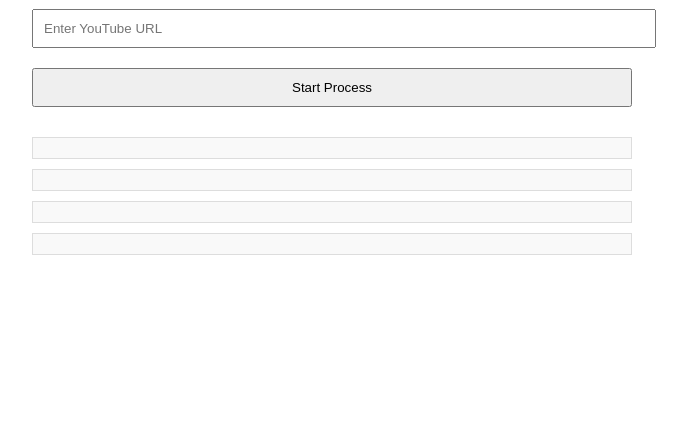
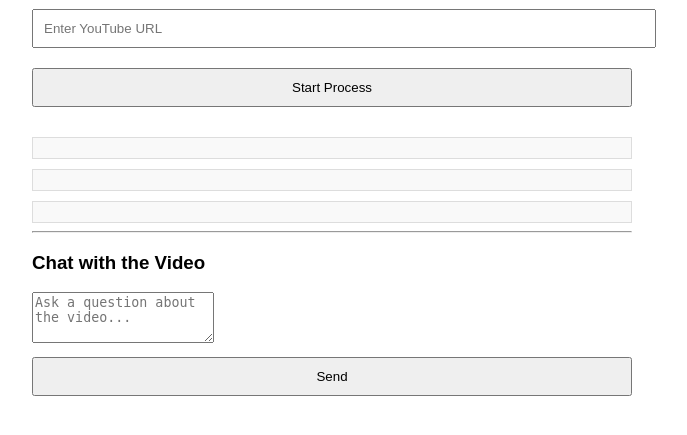
Before and after one commit to padmapriyar1504/YoutubeScribeAI, a Flask app: page / in a window 1280 px wide. Shown: the part 118-553 px from the top of the page, without its empty margins (308-995 px from the left). Run offline with Flask 3, Linux system fonts and the light colour scheme; some libraries are stand-ins or nearby versions.

Commit message:
Updated versions of app.py and index.html

```diff
--- a/app.py
+++ b/app.py
@@ -2,12 +2,14 @@
 import subprocess
 import json
 import requests
-from flask import Flask, request, render_template
+from flask import Flask, request, render_template,jsonify, render_template
 from flask_socketio import SocketIO, emit
 from vosk import Model, KaldiRecognizer
 import wave
 from pydub import AudioSegment
 from keybert import KeyBERT
+import openai
+
 
 app = Flask(__name__)
 socketio = SocketIO(app, cors_allowed_origins="*")
@@ -18,8 +20,8 @@
 # Path to your Vosk model directory
 VOSK_MODEL_PATH = "vosk-model-small-en-us-0.15"
 
-# Replace with your Gemini API key
-GEMINI_API_KEY = ""
+# Replace with your Gemini API key and openai api key here
+
 
 # Initialize KeyBERT model
 kw_model = KeyBERT()
@@ -177,5 +179,225 @@
         raise RuntimeError(f"Error summarizing text: {response.status_code}, {response.text}")
 
 
+
+
+
+
+
+
+
+# def fetch_answer_from_gemini(question, context):
+#     video_content = f"Context: {context}\nQuestion: {question}\nAnswer:"
+#     headers = {"Content-Type": "application/json"}
+#     payload = {"contents": [{"parts": [{"text": video_content}]}]}
+#     url = f"https://generativelanguage.googleapis.com/v1beta/models/gemini-1.5-flash:generateContent?key={GEMINI_API_KEY}"
+
+#     response = requests.post(url, headers=headers, json=payload)
+
+#     if response.status_code == 200:
+#         response_data = response.json()
+#         answer = response_data["candidates"][0]["content"]["parts"][0]["text"]
+#         return answer
+#     else:
+#         return f"Error: {response.status_code}, {response.text}"
+
+
+
+# @app.route("/chatbot", methods=["POST"])
+# def chatbot():
+#     data = request.json
+#     question = data.get("question")
+#     title = data.get("title", "")
+#     description = data.get("description", "")
+#     transcription = data.get("transcription", "")
+
+#     context = f"{title}\n{description}\n{transcription}"
+#     answer = fetch_answer_from_gemini(question, context)
+#     return jsonify({"answer": answer})
+
+
+
+OUT_OF_CONTEXT_PHRASES = [
+    "answer not provided in text",
+    "unable to find an answer",
+    "not available in context",
+    "question not related to the text",
+    "no relevant answer",
+        "the text does not provide this information",
+    "this is not mentioned in the text",
+    "cannot find this in the text",
+    "no reference to this in the text",
+    "this detail is not available in the text",
+    "the text does not include this topic",
+    "not covered in the text",
+    "there is no mention of this in the text",
+    "unable to locate this in the text",
+    "this information is missing from the text",
+        "cannot be answered from the given source",
+    "not in the video",
+    "does not contain information",
+    "this question is outside the scope",
+    "not mentioned",
+    "no data provided",
+    "not available in the context",
+    "doesn't contain information",
+    "does not contain information",
+    "not in the text",
+    "this question cannot be answered from the given text",
+    "information not found",
+    "cannot provide an answer based on the context",
+    "irrelevant to the provided content",
+    "no relevant information provided",
+    "not addressed in the source",
+    "no context available for this question",
+    "not supported by the given data",
+    "the context does not address this",
+    "outside the context of the source",
+    "insufficient information to answer",
+    "context does not include details on this",
+    "no evidence in the text to support this",
+    "the source does not cover this topic",
+    "unable to answer with the provided content",
+    "this falls outside the provided context",
+    "no mention of this in the text",
+    "does not align with the context provided",
+    "the input does not include this information",
+    "cannot deduce an answer from the given data",
+    "I cannot answer",
+    "unknown",
+    "not known",
+    "the answer cannot",
+    "cannot be found in the given context",
+    "doesn't mention",
+    "does not mention",
+    "There is no mention",
+    "not provided",
+    "doesn't describe",
+    "does not describe"
+]
+
+# def fetch_answer_from_gemini(question, context, general=False):
+#     if general:
+#         # Use a fallback model for general chatbot queries
+#         model_type = "chat-bison-001"  # Replace with a valid general-purpose model from ListModels
+#     else:
+#         model_type = "gemini-1.5-flash"  # Use this for video-context queries
+
+#     video_content = f"Context: {context}\nQuestion: {question}\nAnswer:" if not general else f"Question: {question}\nAnswer:"
+#     headers = {"Content-Type": "application/json"}
+#     payload = {"contents": [{"parts": [{"text": video_content}]}]}
+#     url = f"https://generativelanguage.googleapis.com/v1beta/models/{model_type}:generateContent?key={GEMINI_API_KEY}"
+
+#     response = requests.post(url, headers=headers, json=payload)
+
+#     if response.status_code == 200:
+#         response_data = response.json()
+#         try:
+#             answer = response_data["candidates"][0]["content"]["parts"][0]["text"]
+#             return answer
+#         except (KeyError, IndexError):
+#             return "Unable to parse the response from Gemini API."
+#     elif response.status_code == 404:
+#         return "Model not found or unsupported. Please check the API and model configuration."
+#     else:
+#         return f"Error: {response.status_code}, {response.text}"
+
+
+
+# @app.route("/chatbot", methods=["POST"])
+# def chatbot():
+#     data = request.json
+#     question = data.get("question")
+#     title = data.get("title", "")
+#     description = data.get("description", "")
+#     transcription = data.get("transcription", "")
+
+#     context = f"{title}\n{description}\n{transcription}"
+#     answer = fetch_answer_from_gemini(question, context)
+
+#     # Check if the answer is out of context or an error response
+#     if any(phrase in answer.lower() for phrase in OUT_OF_CONTEXT_PHRASES) or "error:" in answer.lower():
+#         # Switch to general chatbot
+#         answer = fetch_answer_from_gemini(question, context="", general=True)
+#         source = "general chatbot"
+#     else:
+#         source = "video context"
+
+#     return jsonify({"answer": answer, "source": source})
+
+def fetch_answer_from_gemini(question, context, general=False):
+    """
+    Fetches an answer from Gemini API using video context or general fallback.
+    """
+    model_type = "chat-bison-001" if general else "gemini-1.5-flash"
+    video_content = (
+        f"Context: {context}\nQuestion: {question}\nAnswer:"
+        if not general
+        else f"Question: {question}\nAnswer:"
+    )
+    headers = {"Content-Type": "application/json"}
+    payload = {"contents": [{"parts": [{"text": video_content}]}]}
+    url = f"https://generativelanguage.googleapis.com/v1beta/models/{model_type}:generateContent?key={GEMINI_API_KEY}"
+
+    response = requests.post(url, headers=headers, json=payload)
+
+    if response.status_code == 200:
+        response_data = response.json()
+        try:
+            return response_data["candidates"][0]["content"]["parts"][0]["text"]
+        except (KeyError, IndexError):
+            return "Unable to parse the response from Gemini API."
+    elif response.status_code == 404:
+        return "Model not found or unsupported. Please check the API and model configuration."
+    else:
+        return f"Error: {response.status_code}, {response.text}"
+
+def gpt_chatbot(question):
+    """
+    Handles out-of-context questions using GPT-4 or GPT-3.5 API.
+    """
+    prompt = f"""
+    You are a knowledgeable assistant with access to web search capabilities. A user has asked the following question:
+
+    "{question}"
+
+    Please provide a brief and accurate answer as if you searched the web. Include relevant sources to back up your response. Clearly list these sources at the end.
+    """
+
+    response = openai.ChatCompletion.create(
+        model="gpt-3.5-turbo",
+        messages=[
+            {"role": "system", "content": "You are a helpful and factual assistant."},
+            {"role": "user", "content": prompt}
+        ],
+        temperature=0.7,
+    )
+
+    return response["choices"][0]["message"]["content"]
+
+@app.route("/chatbot", methods=["POST"])
+def chatbot():
+    """
+    Chatbot endpoint to handle user queries.
+    """
+    data = request.json
+    question = data.get("question")
+    title = data.get("title", "")
+    description = data.get("description", "")
+    transcription = data.get("transcription", "")
+
+    # Construct context
+    context = f"{title}\n{description}\n{transcription}"
+    answer = fetch_answer_from_gemini(question, context)
+
+    if any(phrase in answer.lower() for phrase in OUT_OF_CONTEXT_PHRASES) or "error:" in answer.lower():
+        # Switch to GPT chatbot for out-of-context questions
+        answer = gpt_chatbot(question)
+        source = "GPT-3.5/4 with web search simulation"
+    else:
+        source = "video context"
+
+    return jsonify({"answer": answer, "source": source})
+
 if __name__ == "__main__":
     socketio.run(app, debug=True)
--- a/templates/index.html
+++ b/templates/index.html
@@ -40,7 +40,7 @@
     <script src="https://cdnjs.cloudflare.com/ajax/libs/socket.io/4.0.1/socket.io.js"></script>
 </head>
 <body>
-    <div class="container">
+    <!-- <div class="container">
         <h1>YouTube Audio Downloader, Transcriber, and Summarizer</h1>
         <form id="processForm">
             <input type="text" id="url" name="url" placeholder="Enter YouTube URL" required>
@@ -52,6 +52,13 @@
             <div id="topics" class="topics"></div>
             <div id="summary" class="summary"></div>
         </div>
+        <hr>
+        <div id="chatbot">
+            <h3>Chat with the Video</h3>
+            <textarea id="chatInput" placeholder="Ask a question about the video..." rows="3"></textarea>
+            <button id="sendChat">Send</button>
+            <div id="chatOutput"></div>
+        </div>
     </div>
 
     <script>
@@ -61,6 +68,12 @@
         const transcriptionDiv = document.getElementById("transcription");
         const topicsDiv = document.getElementById("topics");
         const summaryDiv = document.getElementById("summary");
+
+        const chatInput = document.getElementById("chatInput");
+    const sendChat = document.getElementById("sendChat");
+    const chatOutput = document.getElementById("chatOutput");
+
+    let videoContext = { title: "", description: "", transcription: "" };
 
         form.addEventListener("submit", (e) => {
             e.preventDefault();
@@ -75,8 +88,11 @@
 
         socket.on("update", (data) => {
         if (data.step === "info") {
+            videoContext.title = data.title;
+            videoContext.description = data.description;
             infoDiv.textContent = `Title: ${data.title}\nDescription: ${data.description}`;
         } else if (data.step === "transcription") {
+            videoContext.transcription = data.transcription.map(segment => segment.text).join(" ");
             transcriptionDiv.textContent = "Transcription:\n" +
                 data.transcription.map(segment => `${segment.time}: ${segment.text}`).join("\n");
         } else if (data.step === "topics") {
@@ -91,6 +107,115 @@
     socket.on("error", (data) => {
         alert(data.message);
     });
+
+    sendChat.addEventListener("click", () => {
+        const question = chatInput.value.trim();
+        if (!question) return;
+
+        chatOutput.textContent = "Fetching answer...";
+        fetch("/chatbot", {
+            method: "POST",
+            headers: { "Content-Type": "application/json" },
+            body: JSON.stringify({
+                question: question,
+                title: videoContext.title,
+                description: videoContext.description,
+                transcription: videoContext.transcription,
+            }),
+        })
+        .then(response => response.json())
+        .then(data => {
+            chatOutput.innerHTML += `<p><b>Q:</b> ${question}</p><p><b>A:</b> ${data.answer}</p>`;
+            chatInput.value = "";
+        })
+        .catch(err => {
+            chatOutput.textContent = "Error fetching answer.";
+        });
+    });
+    </script>  -->
+    <div class="container">
+        <h1>YouTube Audio Downloader, Transcriber, and Summarizer</h1>
+        <form id="processForm">
+            <input type="text" id="url" name="url" placeholder="Enter YouTube URL" required>
+            <button type="submit">Start Process</button>
+        </form>
+        <div id="result">
+            <div id="info" class="info"></div>
+            <div id="transcription" class="transcription"></div>
+            <div id="summary" class="summary"></div>
+        </div>
+        <hr>
+        <div id="chatbot">
+            <h3>Chat with the Video</h3>
+            <textarea id="chatInput" placeholder="Ask a question about the video..." rows="3"></textarea>
+            <button id="sendChat">Send</button>
+            <div id="chatOutput"></div>
+        </div>
+    </div>
+
+    <script>
+        const form = document.getElementById("processForm");
+        const infoDiv = document.getElementById("info");
+        const transcriptionDiv = document.getElementById("transcription");
+        const summaryDiv = document.getElementById("summary");
+
+        const chatInput = document.getElementById("chatInput");
+        const sendChat = document.getElementById("sendChat");
+        const chatOutput = document.getElementById("chatOutput");
+
+        let videoContext = { title: "", description: "", transcription: "" };
+
+        form.addEventListener("submit", (e) => {
+            e.preventDefault();
+            const url = document.getElementById("url").value;
+            infoDiv.textContent = "Processing...";
+            transcriptionDiv.textContent = "";
+            summaryDiv.textContent = "";
+
+            fetch("/process_url", {
+                method: "POST",
+                headers: { "Content-Type": "application/json" },
+                body: JSON.stringify({ url }),
+            })
+                .then(response => response.json())
+                .then(data => {
+                    videoContext.title = data.title || "";
+                    videoContext.description = data.description || "";
+                    videoContext.transcription = data.transcription || "";
+                    infoDiv.textContent = `Title: ${data.title}\nDescription: ${data.description}`;
+                    transcriptionDiv.textContent = `Transcription:\n${data.transcription}`;
+                    summaryDiv.textContent = `Summary:\n${data.summary}`;
+                })
+                .catch(err => alert("Error processing video."));
+        });
+
+        sendChat.addEventListener("click", () => {
+            const question = chatInput.value.trim();
+            if (!question) return;
+
+            chatOutput.textContent = "Fetching answer...";
+            fetch("/chatbot", {
+                method: "POST",
+                headers: { "Content-Type": "application/json" },
+                body: JSON.stringify({
+                    question,
+                    title: videoContext.title,
+                    description: videoContext.description,
+                    transcription: videoContext.transcription,
+                }),
+            })
+                .then(response => response.json())
+                .then(data => {
+                    chatOutput.innerHTML += `<p><b>Q:</b> ${question}</p>
+                                             <p><b>A:</b> ${data.answer}
+                                             <i>(Source: ${data.source})</i></p>`;
+                    chatInput.value = "";
+                })
+                .catch(err => {
+                    chatOutput.textContent = "Error fetching answer. Please try again.";
+                });
+        });
     </script>
+
 </body>
 </html>
```
Lines whose indentation alone changed are shown as unchanged.
